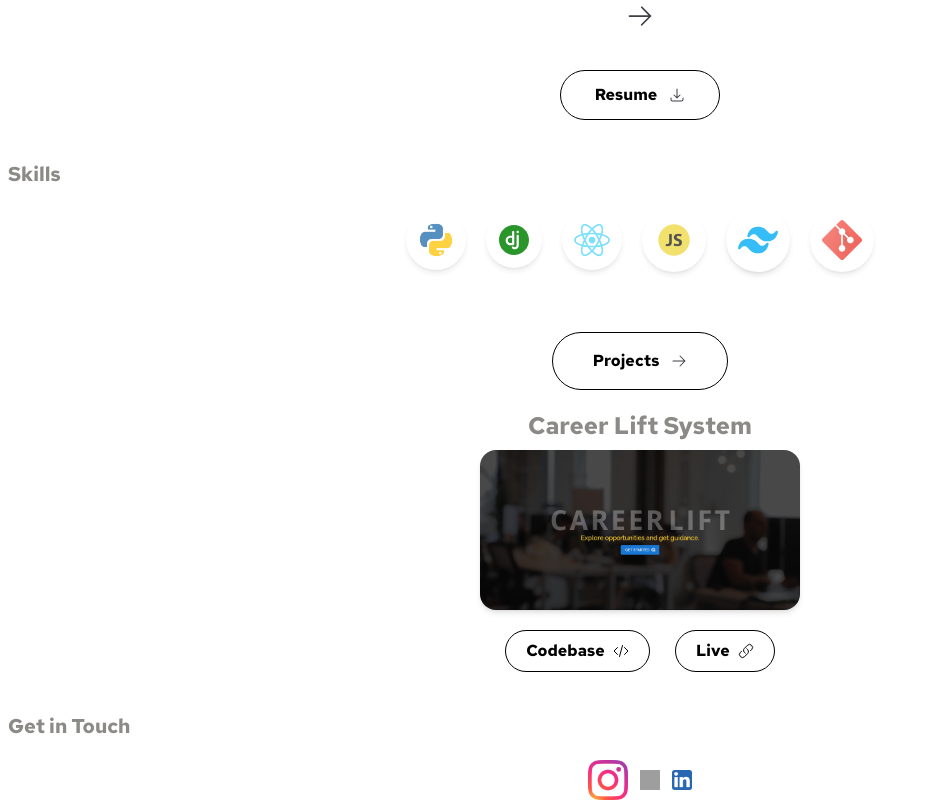
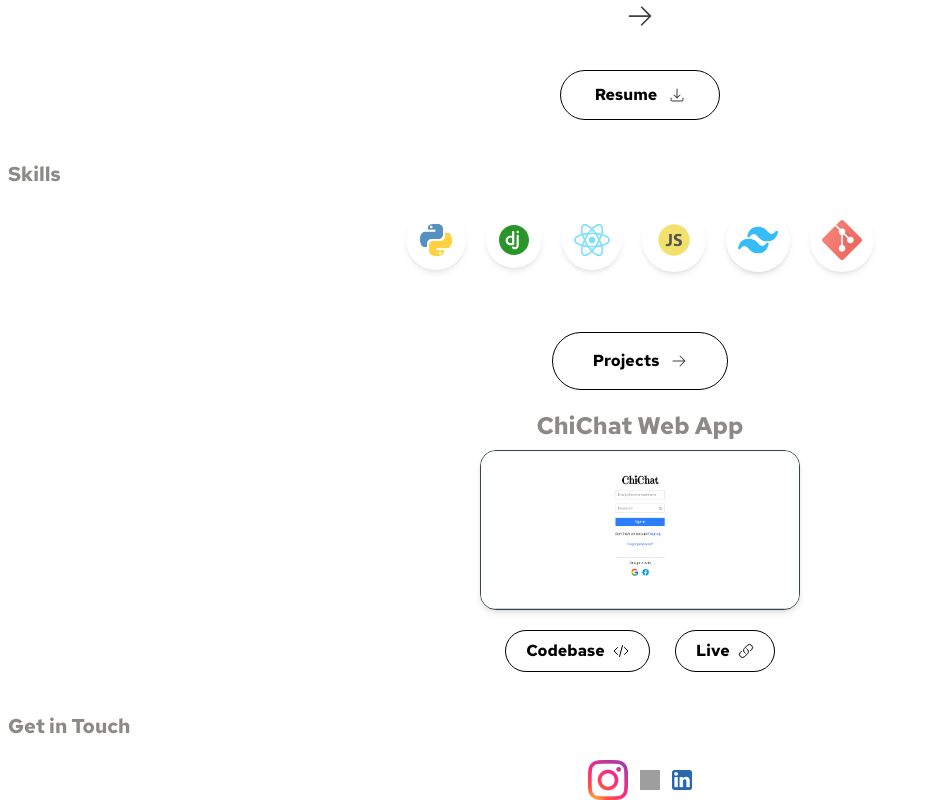
Before and after one commit to shiba-murmu/shiba-portfolio, a React (Vite) app: page / in a window 1280 px wide. Shown: the part 638-1438 px from the top of the page, without its empty margins (0-926 px from the left). Built offline with nearby package versions, Linux system fonts and the light colour scheme; grey boxes are pictures that could not be loaded.

Commit message:
Project show changed.,

```diff
--- a/src/pages/Projects/Project.jsx
+++ b/src/pages/Projects/Project.jsx
@@ -1,5 +1,5 @@
 import React from 'react'
-import CareerLiftProject_image from '/src/assets/Careerlift.png'
+import chichat_image from '/src/assets/chichat.png'
 import Icons from '../../components/Icons'
 import { Link } from 'react-router-dom'
 function IconsForProject({ value }) {
@@ -40,21 +40,21 @@ function ProjectSpecific() {
             <div>
                 <div className='flex justify-center items-center'>
                     {/* For heading purpose  */}
-                    <span className='text-2xl bold-font introName'>Career Lift System</span>
+                    <span className='text-2xl bold-font introName'>ChiChat Web App</span>
                 </div>
                 <div className='flex justify-center items-center mt-2'>
                     {/* For image purpose */}
-                    <img src={CareerLiftProject_image} alt="" className='w-80 h-40 shadow-md rounded-2xl' />
+                    <img src={chichat_image} alt="project image" className='w-80 h-40 shadow-md rounded-2xl border border-gray-700' />
                 </div>
                 <div className='flex justify-evenly mt-5'>
                     {/* For buttons purpose */}
-                    <a href="https://github.com/shiba-murmu/career-lift-system-project">
+                    <a href="https://github.com/shiba-murmu/ChiChat">
                         <button className='border-1 rounded-full flex  justify-center items-center gap-2 p-2 px-5'>
                             <span className='bold-font'>Codebase</span>
                             <IconsForProject value='codebase' />
                         </button>
                     </a>
-                    <a href="https://career-lift-system.vercel.app/">
+                    <a href="https://chi-chat-ivory.vercel.app/">
                         <button className='border-1 rounded-full flex  justify-center items-center gap-2 p-2 px-5'>
                             <span className='bold-font'>Live</span>
                             <IconsForProject value='live' />
```
Also changed, not shown: src/assets/chichat.png (added).
